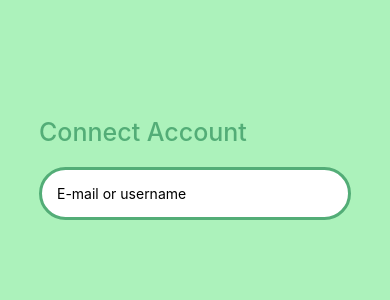
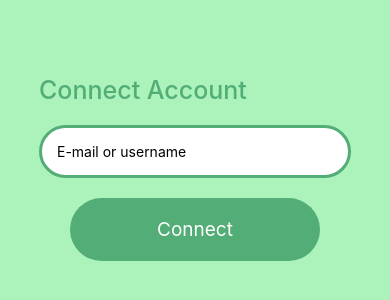
Before and after one commit to aouiniamine/whatsup, a React Native app in the folder mobile/: screen /Connect in a window 390 px wide. Shown: the part 254-554 px from the top of the page. Built offline with nearby package versions, Linux system fonts and the light colour scheme.

Commit message:
setup custom button with style & added into login

```diff
--- a/mobile/src/Screens/Connect.js
+++ b/mobile/src/Screens/Connect.js
@@ -1,14 +1,21 @@
 import { KeyboardAvoidingView, Platform, StyleSheet, View, Text } from "react-native"
 import CustomInput from "../components/atoms/CustomInput"
 import { darkgreen, lightgreen, windowWidth } from "../Styles/GlobalStyles"
+import { useState } from "react"
+import CustomButton from "../components/atoms/CustomButton"
 
 const Connect = () =>{
+    const [credentail, setCredential ] = useState("")
+    const logAccount = () =>{
+        console.log(credentail)
+    }
     return (
         <KeyboardAvoidingView behavior={Platform.OS === 'ios' ? 'padding' : 'height'}
             style={style.wrapper}>
                 <View style={style.container}>
                     <Text style={style.title}>Connect Account</Text>
-                    <CustomInput placeholder={"E-mail or username"}/>
+                    <CustomInput placeholder={"E-mail or username"} onChange={setCredential} />
+                    <CustomButton text={"Connect"} onPress={logAccount} style={{width: 250}}/>
 
                 </View>
         </KeyboardAvoidingView>
@@ -23,7 +30,7 @@ const style = StyleSheet.create({
         justifyContent: "center"
     },
     container: {
-        gap: 20
+        gap: 20,
     },
     title: {
         fontSize: 25,
--- /dev/null
+++ b/mobile/src/components/atoms/CustomButton.js
@@ -0,0 +1,25 @@
+import { Pressable, StyleSheet, Text } from "react-native";
+import { darkgreen, windowWidth } from "../../Styles/GlobalStyles";
+
+export default function CustomButton({text, onPress, style, textStyle}) {
+    return (
+        <Pressable onPress={onPress} style={[style1.button, style]}>
+            <Text style={[style1.text, textStyle]}>{text}</Text>
+        </Pressable>
+    )
+}
+
+const style1 = StyleSheet.create({
+    button: {
+        backgroundColor: darkgreen,
+        borderRadius: 50,
+        padding: 20,
+        width: windowWidth * 0.5,
+        alignSelf: "center"
+    },
+    text: {
+        textAlign: "center",
+        fontSize: 19,
+        color: "white",
+    }
+})
```
